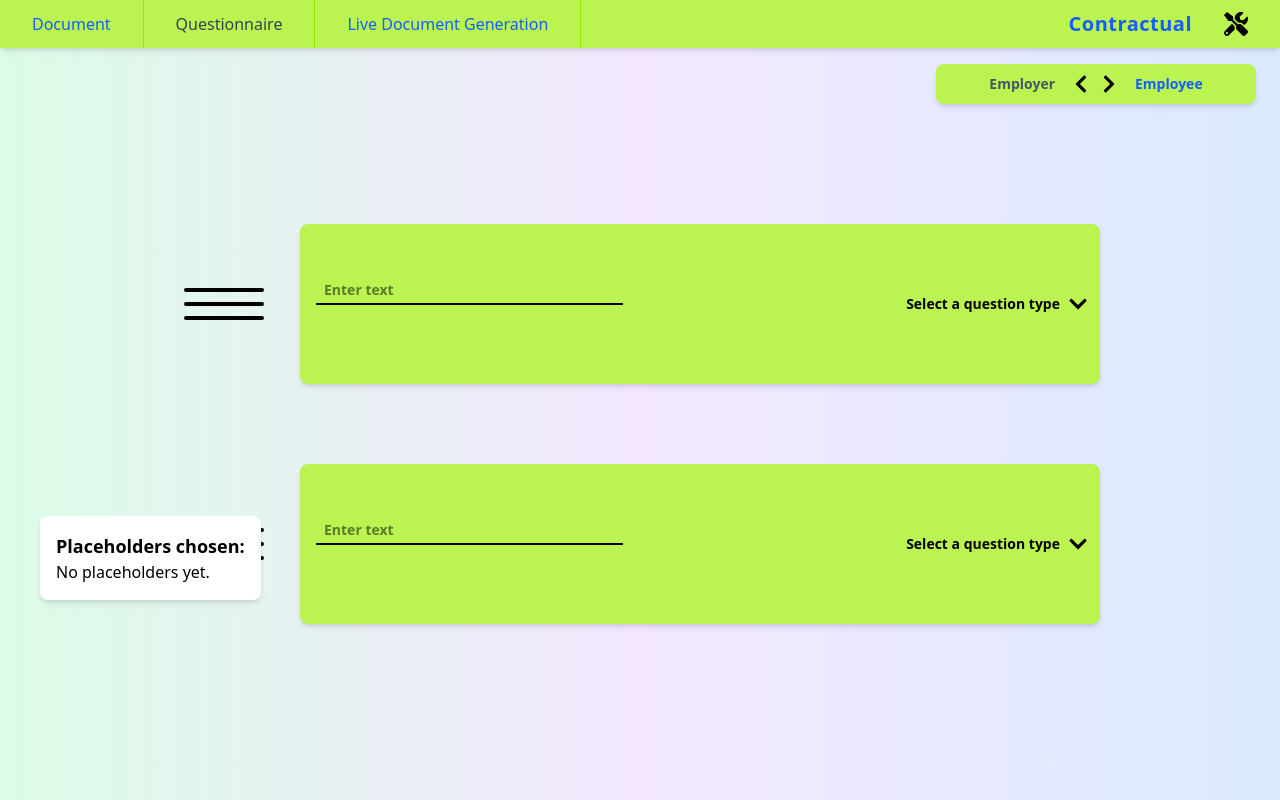
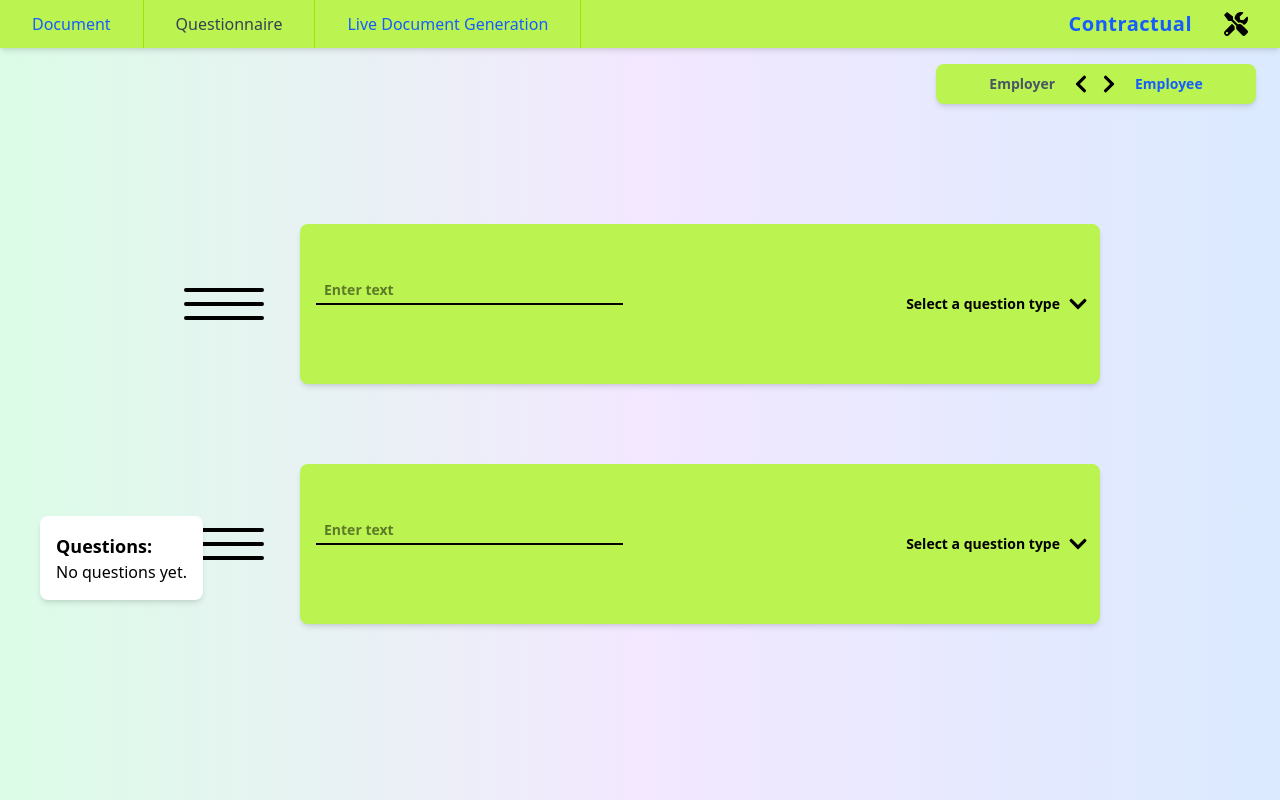
Before and after one commit to N-45div/unity-law, a React (Vite) app in the folder my-react-app/: page /Questionnaire in a window 1280 px wide. Built offline with nearby package versions, Linux system fonts and the light colour scheme.

Commit message:
added questions on Questionnaire

```diff
--- a/my-react-app/src/Pages/Questionnaire.tsx
+++ b/my-react-app/src/Pages/Questionnaire.tsx
@@ -144,12 +144,12 @@ const Questionnaire = () => {
 
             </div>
             <div className="absolute bottom-50 left-10 bg-white p-4 shadow-md rounded-lg">
-                <h3 className="text-lg font-semibold">Placeholders chosen:</h3>
+                <h3 className="text-lg font-semibold">Questions: </h3>
                 <ul>
                 {highlightedTexts.length > 0 ? (
-                    highlightedTexts.map((text, index) => <li key={index}>{text}</li>)
+                    highlightedTexts.map((text, index) => <li key={index}>What would you like to change {text} to?</li>)
                 ) : (
-                    <li>No placeholders yet.</li>
+                    <li>No questions yet.</li>
                 )}
                 </ul>
             </div>
```
